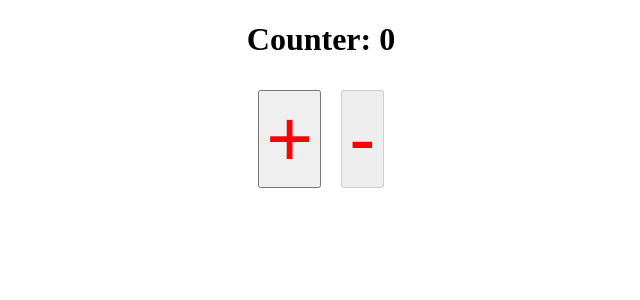
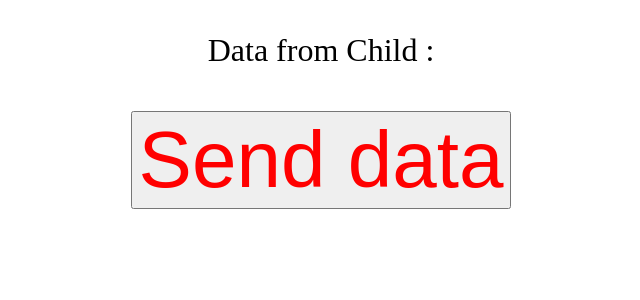
Before and after one commit to DilfaThayyil/ReactLearnings, a React (Vite) app: page / in a window 1280 px wide. Shown: the top 300 px of the page, without its empty margins (319-959 px from the left). Built offline with nearby package versions, Linux system fonts and the light colour scheme; the HTML template or start-up script is replaced by a standard one.

Commit message:
child to parent

```diff
--- a/src/App.jsx
+++ b/src/App.jsx
@@ -1,52 +1,19 @@
 import React,{useEffect, useState} from "react";
 import axios from 'axios'
 import Counter from "./Counter";
+import fetchUser from "./useEffect";
+import Child from "./Child";
 
 function App(){
-  const [count,setCount] = useState(0)
-  const [user,setUser] = useState(null)
-  const [loading,setLoading] = useState(false)
-  const [error,setError] = useState('')
 
-  useEffect(()=>{
-    if(count>=1&&count<=10){
-      fetchUser(count)
-    }else{
-      setUser(null)
-    }
-  },[count])
-
-  const fetchUser = async (index)=>{
-    setLoading(true)
-    setError('')
-    try{
-      const response = await axios.get(`https://jsonplaceholder.typicode.com/users/${index}`)
-      setUser(response.data)
-    }catch(err){
-      setError('failed to fetch data')
-    }finally{
-      setLoading(false)
-    }
-  }
-
+  const [data,setData] = useState('')
   return (
     <div>
-      <h1>Counter: {count}</h1>
-      <button onClick={()=>setCount(count+1)} disabled={count>=10}>+</button>
-      <button onClick={()=>setCount(count-1)} disabled={count<=1}>-</button>
-      {loading&& <p>Loading user informations...</p> }
-      {error&& <p>{error}</p> }
-      {user&&(
-        <div>
-          <h2>User informations</h2>
-          <p><strong>Name: </strong>{user.name}</p>
-          <p><strong>Email: </strong>{user.email}</p>
-          <p><strong>Phone: </strong>{user.phone}</p>
-          <p><strong>Website: </strong>{user.website}</p>
-        </div>
-      )}
+      <p>Data from Child : {data}</p>
+      <Child setData={setData}/>
     </div>
   )
+
 }
 
 export default App
--- a/src/Child.jsx
+++ b/src/Child.jsx
@@ -0,0 +1,8 @@
+
+function Child ({setData}){
+    return (
+        <button onClick={()=>setData("New Data")}>Send data</button>
+    )
+}
+
+export default Child
--- /dev/null
+++ b/src/useEffect.jsx
@@ -0,0 +1,51 @@
+import { useState } from "react"
+
+function fetchUser(){
+
+  const [count,setCount] = useState(0)
+  const [user,setUser] = useState(null)
+  const [loading,setLoading] = useState(false)
+  const [error,setError] = useState('')
+
+  useEffect(()=>{
+    if(count>=1&&count<=10){
+      fetchUser(count)
+    }else{
+      setUser(null)
+    }
+  },[count])
+
+  const fetchUser = async (index)=>{
+    setLoading(true)
+    setError('')
+    try{
+      const response = await axios.get(`https://jsonplaceholder.typicode.com/users/${index}`)
+      setUser(response.data)
+    }catch(err){
+      setError('failed to fetch data')
+    }finally{
+      setLoading(false)
+    }
+  }
+
+  return (
+    <div>
+      <h1>Counter: {count}</h1>
+      <button onClick={()=>setCount(count+1)} disabled={count>=10}>+</button>
+      <button onClick={()=>setCount(count-1)} disabled={count<=1}>-</button>
+      {loading&& <p>Loading user informations...</p> }
+      {error&& <p>{error}</p> }
+      {user&&(
+        <div>
+          <h2>User informations</h2>
+          <p><strong>Name: </strong>{user.name}</p>
+          <p><strong>Email: </strong>{user.email}</p>
+          <p><strong>Phone: </strong>{user.phone}</p>
+          <p><strong>Website: </strong>{user.website}</p>
+        </div>
+      )}
+    </div>
+  )
+}
+
+export default fetchUser
```
